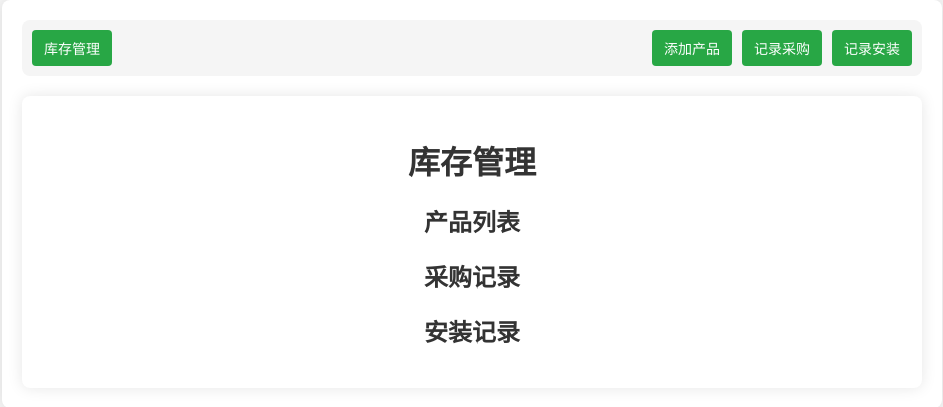
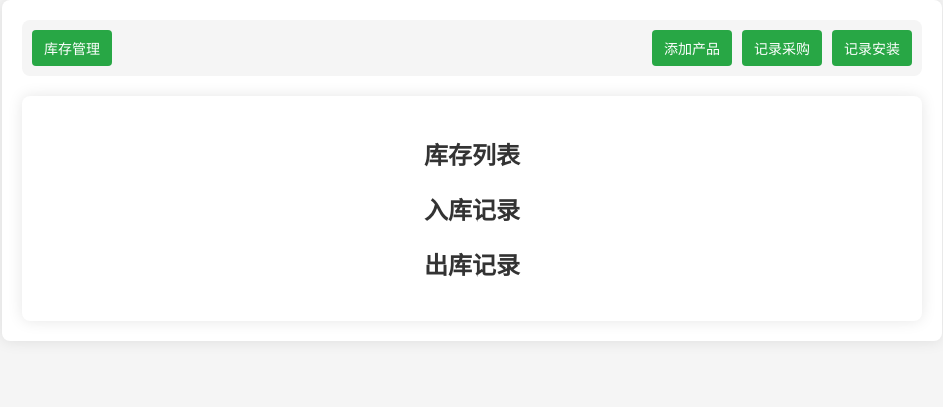
Before and after one commit to Ziyike1/inventory_management_app, a Flask app: page / in a window 1280 px wide. Shown: the top 407 px of the page, without its empty margins (168-1111 px from the left). Run offline with Flask 3, Linux system fonts and the light colour scheme.

Commit message:
change the title and some words

```diff
--- a/app/templates/index.html
+++ b/app/templates/index.html
@@ -3,15 +3,13 @@
 {% block content %}
 
   <div class="container">
-    <h1>库存管理</h1>
-
-    <h2>产品列表</h2>
+    <h2>库存列表</h2>
     <ul class="item-list">
       {% for product in products %}
         <li>
           <div class="item-details">
             <img src="{{ url_for('static', filename='images/product.png') }}" alt="Product Image">
-            {{ product.id }} - 产品名称: {{ product.name }} - {{ product.specification }} - {{ product.unit }} - 初始库存: {{ product.initial_stock }}
+            产品ID: [{{ product.id }}] - 产品名称: [{{ product.name }}] - 规格 [{{ product.specification }}] - 单位 [{{ product.unit }}] - 初始库存: [{{ product.initial_stock }}]
           </div>
           <form action="{{ url_for('delete_product', product_id=product.id) }}" method="POST" style="display:inline;">
             <button type="submit" class="btn btn-danger btn-sm">删除</button>
@@ -20,13 +18,13 @@
       {% endfor %}
     </ul>
 
-    <h2>采购记录</h2>
+    <h2>入库记录</h2>
     <ul class="item-list">
       {% for purchase in purchases %}
         <li>
           <div class="item-details">
             <img src="{{ url_for('static', filename='images/product.png') }}" alt="Purchase Image">
-             {{ purchase.product_id }} - {{ purchase.purchase_name }} - {{ purchase.quantity }} - {{ purchase.date }} - {{ purchase.supplier }}
+             产品ID: [{{ purchase.product_id }}] - 产品名称: [{{ purchase.purchase_name }}] - 数量： [{{ purchase.quantity }}] - 日期： [{{ purchase.date }}] - 人员： [{{ purchase.supplier }}]
           </div>
           <form action="{{ url_for('delete_purchase', purchase_id=purchase.id) }}" method="POST" style="display:inline;">
             <button type="submit" class="btn btn-danger btn-sm">删除</button>
@@ -35,13 +33,13 @@
       {% endfor %}
     </ul>
 
-    <h2>安装记录</h2>
+    <h2>出库记录</h2>
     <ul class="item-list">
       {% for sale in sales %}
         <li>
           <div class="item-details">
             <img src="{{ url_for('static', filename='images/product.png') }}" alt="Sale Image">
-            {{ sale.product_id }} - {{ sale.sale_name }} - {{ sale.quantity }} - {{ sale.date }} - {{ sale.destination }}
+            产品ID: [{{ sale.product_id }}] - 产品名称: [{{ sale.sale_name }}] - 数量： [{{ sale.quantity }}] - 日期： [{{ sale.date }}] - 人员： [{{ sale.destination }}]
           </div>
           <form action="{{ url_for('delete_sale', sale_id=sale.id) }}" method="POST" style="display:inline;">
             <button type="submit" class="btn btn-danger btn-sm">删除</button>
```
